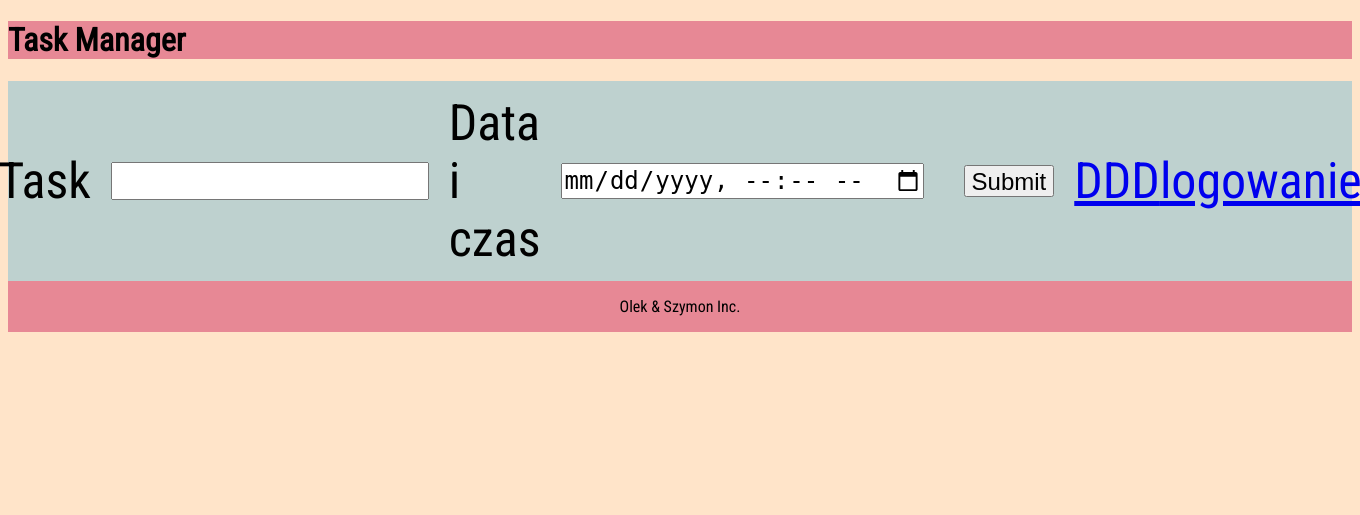
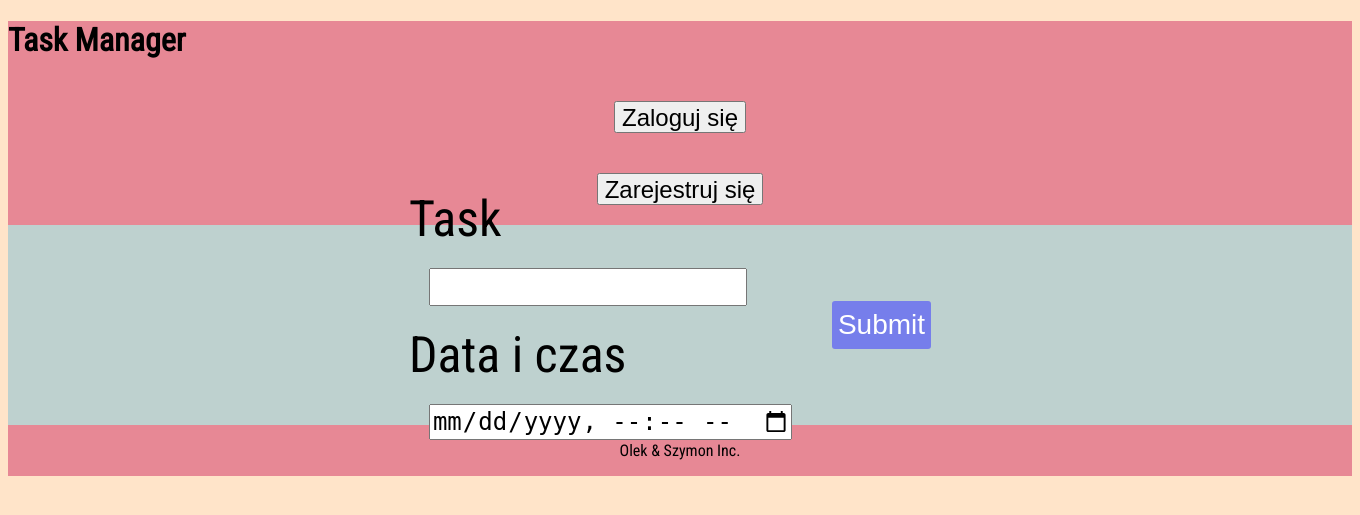
Before and after one commit to OlekWielki/TaskList, a PHP site: page / in a window 1360 px wide. Shown: the top 515 px of the page. Run offline with PHP 8.4, Linux system fonts and the light colour scheme.

Commit message:
Update index.php

```diff
--- a/task/index.php
+++ b/task/index.php
@@ -1,5 +1,5 @@
 <!DOCTYPE html>
-<html lang="en">
+<html lang="pl">
 <head>
     <meta charset="UTF-8">
     <meta name="viewport" content="width=device-width, initial-scale=1.0">
@@ -9,17 +9,27 @@
 <body>
     <header>
         <h1>Task Manager</h1>
+        <span id="login">
+            <form action="login.php">
+                <input type="submit" value="Zaloguj się" id="zaloguj" name="zaloguj"/>
+            </form>
+            <form action="register.php">
+                <input type="submit" value="Zarejestruj się" id="rejestruj" name="rejsetruj"/>
+            </form>
+        </span>
     </header>
     <main>
-    <form method="POST">
+        <form metohd="POST">
+            <span id="formularz">
                 <Label for="zadanie">Task</Label><br>
-      <input type="text" name="zadanie"><br>
+                <input type="text" name="zadanie" required><br>
                 <Label for="data">Data i czas</Label><br>
-      <input type="datetime-local" name="data"><br>
-      <input type="submit">
+                <input type="datetime-local" name="data" required><br>
+            </span>
+            <span id="przycisk">
+                <input type="submit" name="submit" id="button">
+            </span>
         </form>
-    <a href="register.php">DDD</a>
-    <a href="login.php">logowanie</a>
     </main>
     <footer>
         <p>Olek & Szymon Inc.</p>
```
Lines whose indentation alone changed are shown as unchanged.
